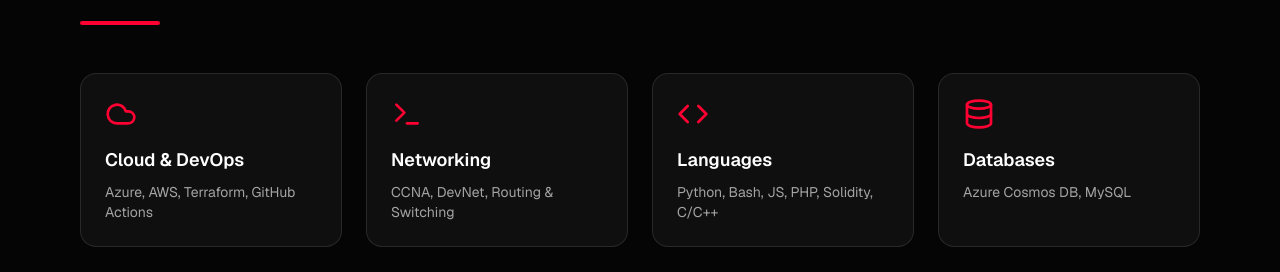
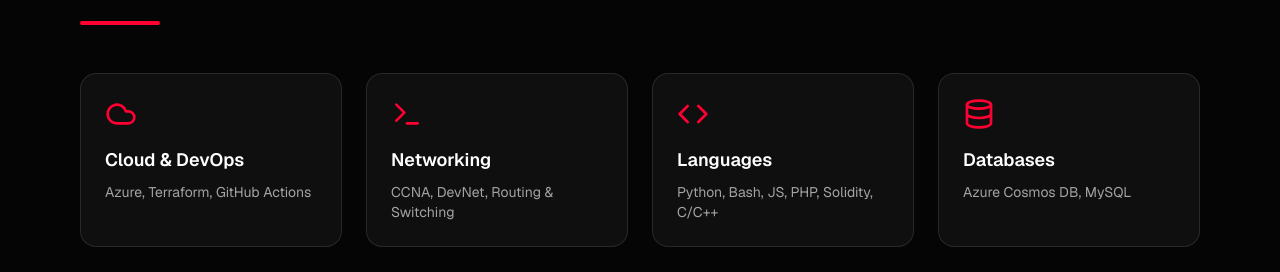
Before and after one commit to aidadann/Static-Portfolio-Website-Hosting, a Next.js app: page / in a window 1280 px wide. Shown: the part 1737-2009 px from the top of the page. Built offline with nearby package versions, Linux system fonts and the light colour scheme.

Commit message:
feat: edited the technical skills part

```diff
--- a/src/components/Professional.tsx
+++ b/src/components/Professional.tsx
@@ -39,7 +39,7 @@ export function Professional() {
             <h3 className="text-2xl font-bold text-white mb-1">Software Tester Intern</h3>
             <p className="text-accent font-medium mb-4">AmBank (M) Berhad • Oct 2025 - Feb 2026</p>
             <p className="text-muted leading-relaxed max-w-3xl">
-              Performed User Acceptance Testing (UAT), regression, sanity, and back-testing for AmBank's digital banking platform (AmOnline).<br/>
+              Performed User Acceptance Testing (UAT), regression, sanity, and back-testing for AmBank's digital banking platform (AmOnline).<br />
               <span className="block mt-2">• Logged, documented, and tracked defects using OpenText ALM.</span>
               <span className="block mt-1">• Verified content accuracy (translations, localization, system configs) across web and mobile platforms.</span>
               <span className="block mt-1">• Collaborated with BAs and Test Managers, following strict banking compliance standards.</span>
@@ -54,7 +54,7 @@ export function Professional() {
 
         <div className="grid grid-cols-1 sm:grid-cols-2 md:grid-cols-4 gap-6">
           {[
-            { icon: Cloud, label: "Cloud & DevOps", desc: "Azure, AWS, Terraform, GitHub Actions" },
+            { icon: Cloud, label: "Cloud & DevOps", desc: "Azure, Terraform, GitHub Actions" },
             { icon: Terminal, label: "Networking", desc: "CCNA, DevNet, Routing & Switching" },
             { icon: Code, label: "Languages", desc: "Python, Bash, JS, PHP, Solidity, C/C++" },
             { icon: Database, label: "Databases", desc: "Azure Cosmos DB, MySQL" },
```
